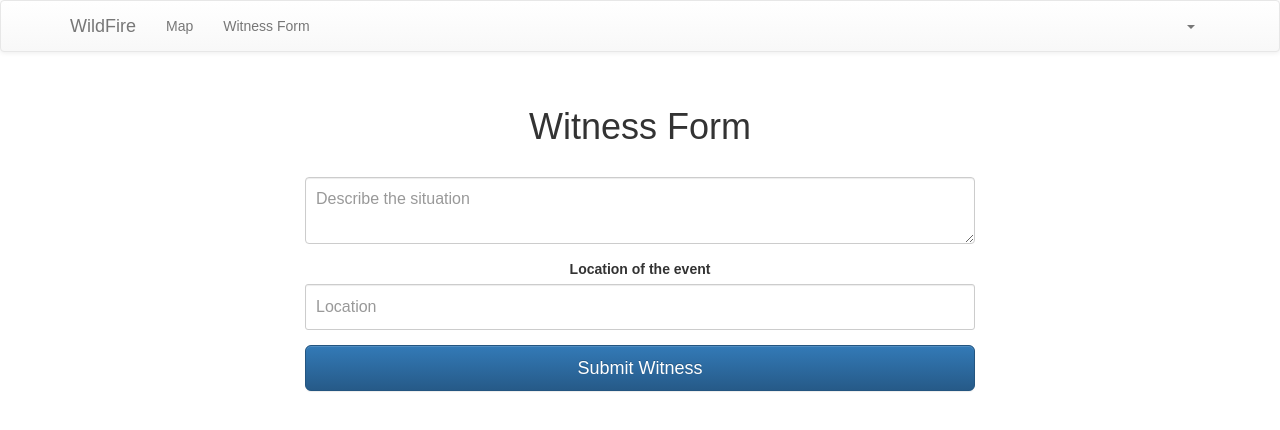
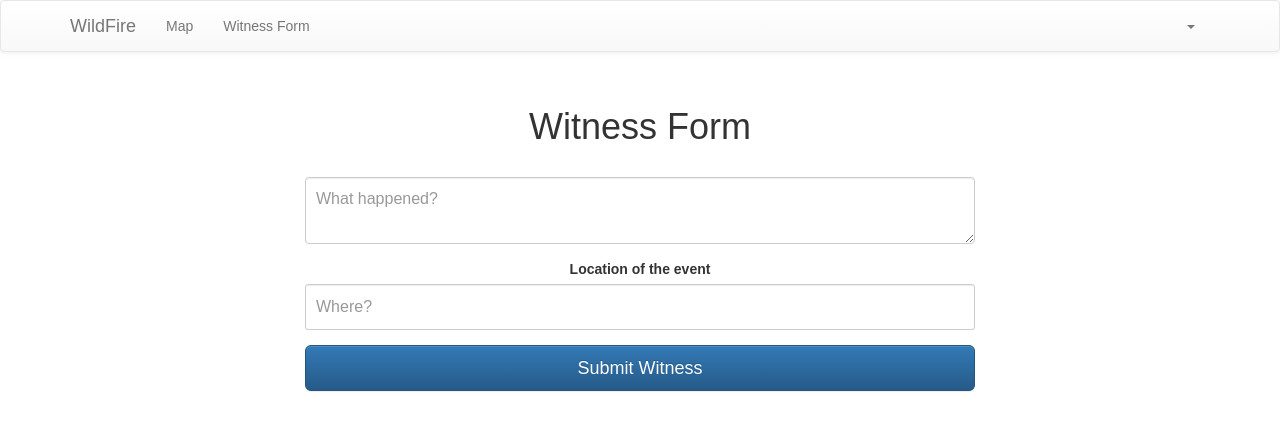
Before and after one commit to IevgenRagulin/wildfire, a React (Create React App) app: page / in a window 1280 px wide. Shown: the top 430 px of the page. Built offline with nearby package versions, Linux system fonts and the light colour scheme.

Commit message:
Witness form able to send real data to DB

```diff
--- a/src/Witness.js
+++ b/src/Witness.js
@@ -25,8 +25,8 @@ class Witness extends React.Component {
         'Content-Type': 'application/json',
       },
       body: JSON.stringify({
-        location: "2 MetroTech Center, Brooklyn, NY 11201",
-        description: "An I.C.E. agent has been spotted"
+        location: this.locationInput.value,
+        description: this.textInput.value
     })
     });
   }
@@ -41,7 +41,11 @@ class Witness extends React.Component {
         <h1>Witness Form</h1>
         <FormGroup controlId="formControlsTextarea">
           <ControlLabel></ControlLabel>
-          <FormControl componentClass="textarea" placeholder="Describe the situation" />
+          <FormControl
+            componentClass="textarea"
+            placeholder="What happened?"
+            inputRef={input => this.textInput = input}
+          />
         </FormGroup>
         <FormGroup
           controlId="formBasicText"
@@ -51,7 +55,8 @@ class Witness extends React.Component {
           <FormControl
             type="text"
             value={this.state.value}
-            placeholder="Location"
+            placeholder="Where?"
+            inputRef={input => this.locationInput = input}
             onChange={this.handleChange}
           />
           <FormControl.Feedback />
```
